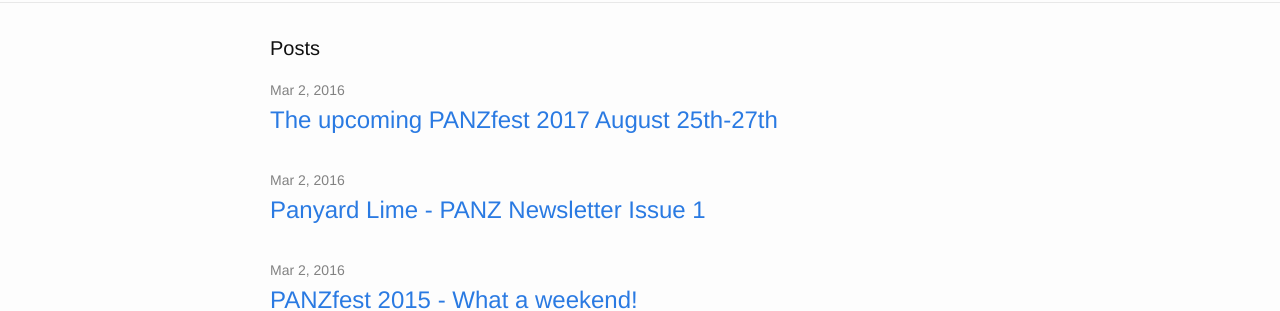
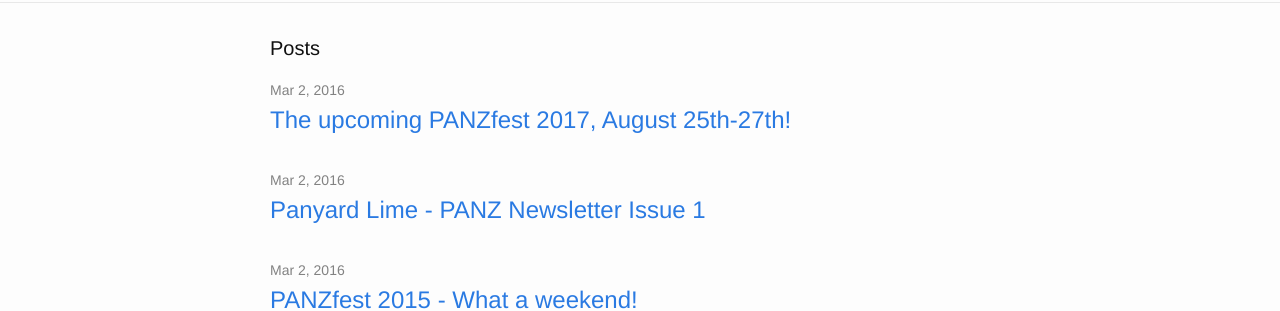
Before and after one commit to panzweb/panzweb.github.io, a Jekyll site: the page built from index.html, in a window 1280 px wide. Shown: the part 204-515 px from the top of the page. Built offline with Jekyll 4.4.1, drawn with Linux system fonts in a browser that asks for light colours.

```diff
--- a/_posts/2016-03-01-panzfest-2017.markdown
+++ b/_posts/2016-03-01-panzfest-2017.markdown
@@ -1,6 +1,6 @@
 ---
 layout: post
-title:  "The upcoming PANZfest 2017 August 25th-27th"
+title:  "The upcoming PANZfest 2017, August 25th-27th!"
 date:   2016-03-02 21:23:44 +1000
 categories: newsletter
 ---
```
